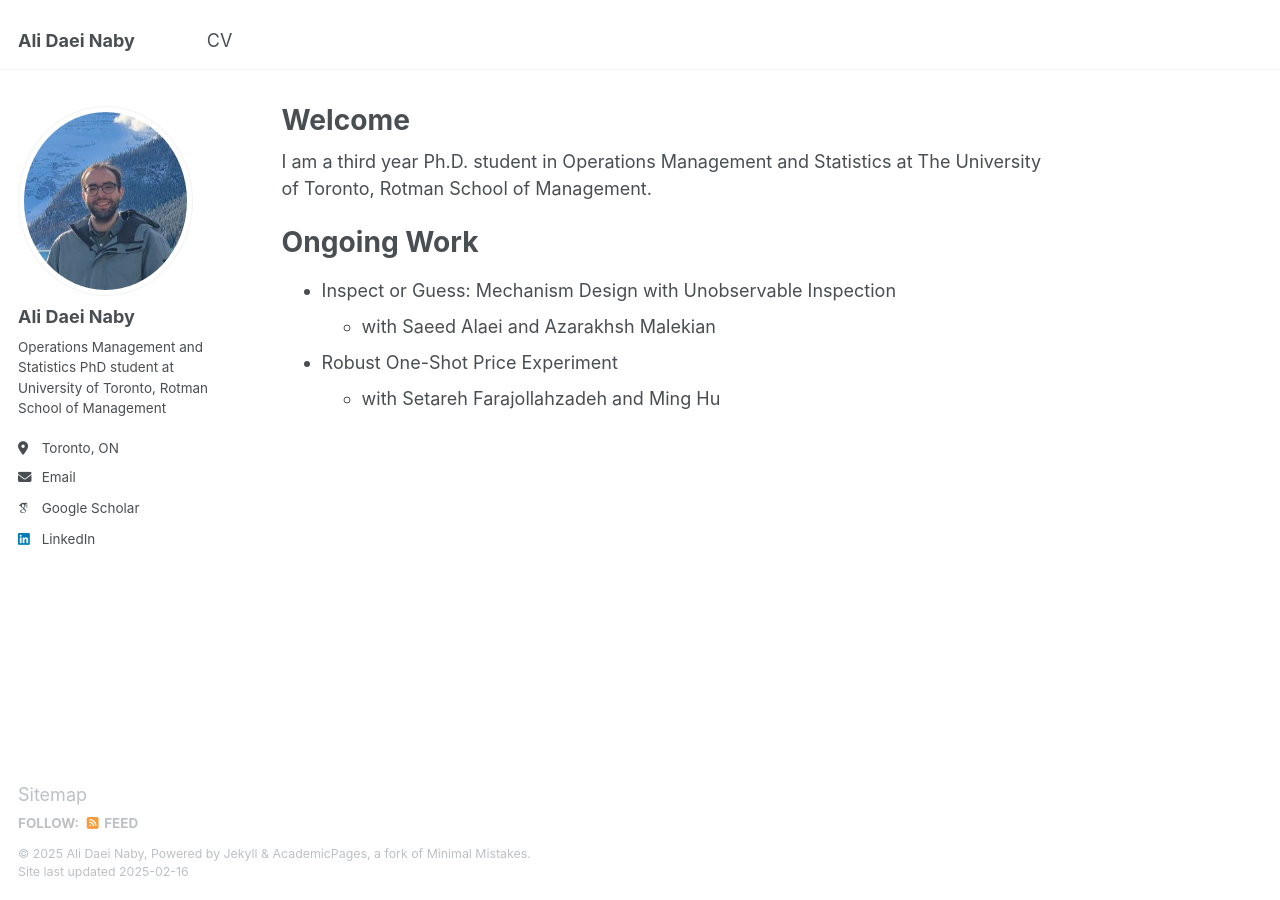
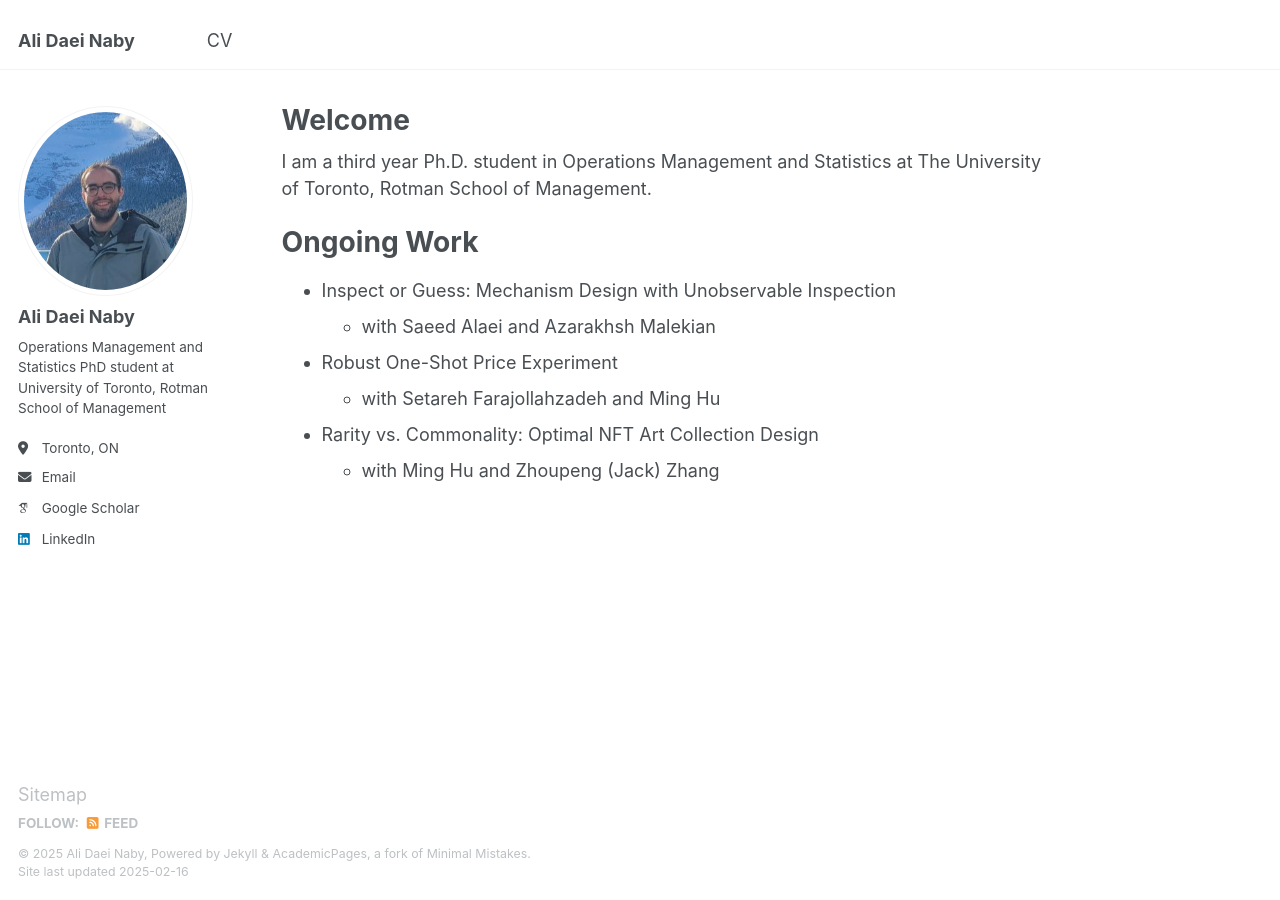
Before and after one commit to alidaeinaby/alidaeinaby.github.io, a Jekyll site: the page built from _pages/about.md, in a window 1280 px wide. Built offline with Jekyll 4.4.1, drawn with Linux system fonts in a browser that asks for light colours; some web fonts are replaced.

Commit message:
Update about.md

```diff
--- a/_pages/about.md
+++ b/_pages/about.md
@@ -13,5 +13,9 @@ Ongoing Work
 ======
 - Inspect or Guess: Mechanism Design with Unobservable Inspection
   - with Saeed Alaei and Azarakhsh Malekian
+
 - Robust One-Shot Price Experiment
   - with Setareh Farajollahzadeh and Ming Hu
+
+- Rarity vs. Commonality: Optimal NFT Art Collection Design
+  - with Ming Hu and Zhoupeng (Jack) Zhang
```
